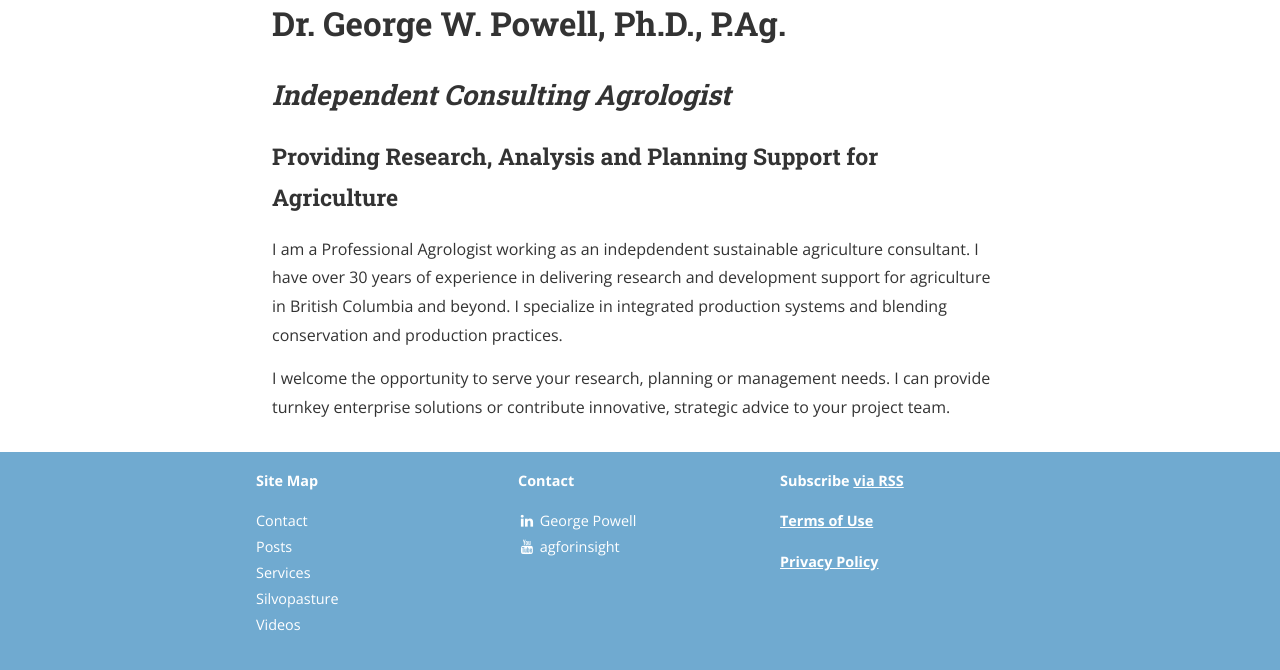
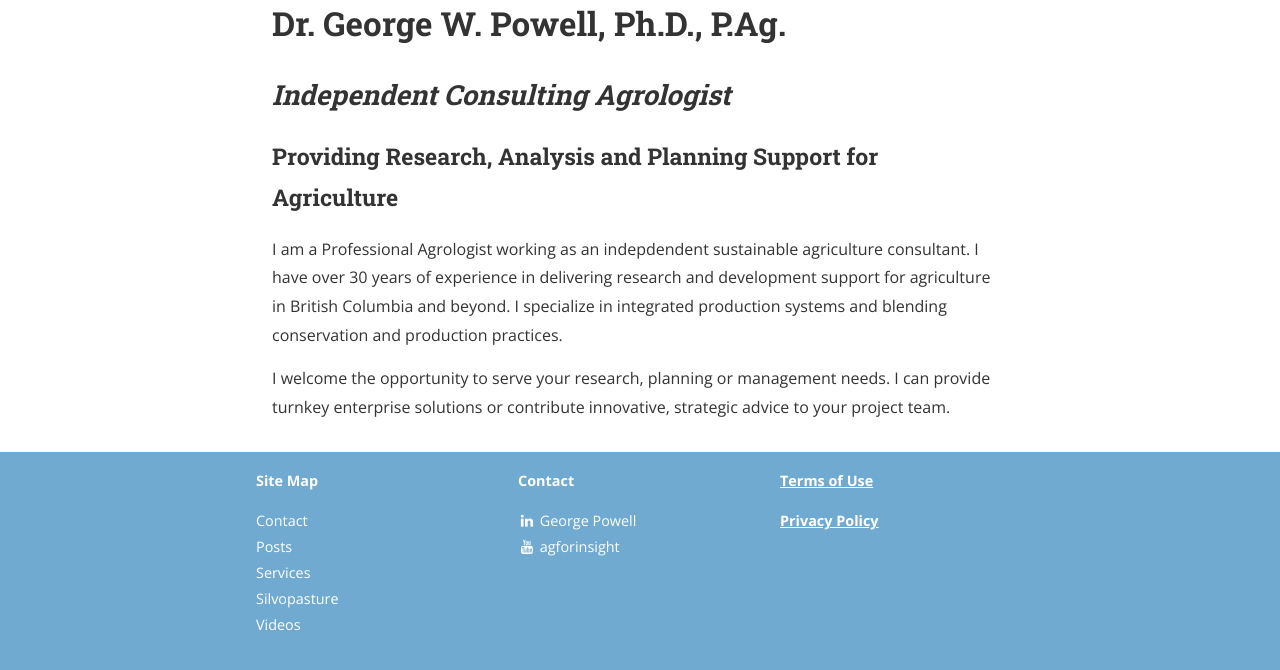
Before and after one commit to agforinsight/agforinsight.github.io, a Jekyll site: the page built from index.md, in a window 1280 px wide and 1344 px high. Shown: the part 674-1344 px from the top of the window. Built offline with Jekyll 4.4.1, drawn with Linux system fonts in a browser that asks for light colours; nearby versions of some CDN libraries.

Commit message:
rev20250321

```diff
--- a/_config.yml
+++ b/_config.yml
@@ -21,7 +21,7 @@
 highlightjs_theme: "monokai-sublime"
 
 # Pagination Settings
-paginate: 5
+# paginate: 5
 
 # Archive settings (see https://github.com/jekyll/jekyll-archives/)
 #jekyll-archives:
--- a/_includes/footer.html
+++ b/_includes/footer.html
@@ -30,7 +30,6 @@
     </div>
 
     <div class="site-signature">
-      <p class="rss-subscribe text"><strong>Subscribe <a href="{{ "/feed.xml" | prepend: site.baseurl }}">via RSS</a></strong></p>
       <p class="rss-subscribe text"><strong><a href="{{ "/terms-of-use" | prepend: site.baseurl }}">Terms of Use</a></strong></p>
       <p class="rss-subscribe text"><strong><a href="{{ "/privacy-policy" | prepend: site.baseurl }}">Privacy Policy</a></strong></p>
     </div>
```
Also changed, not shown: 1 other file.
